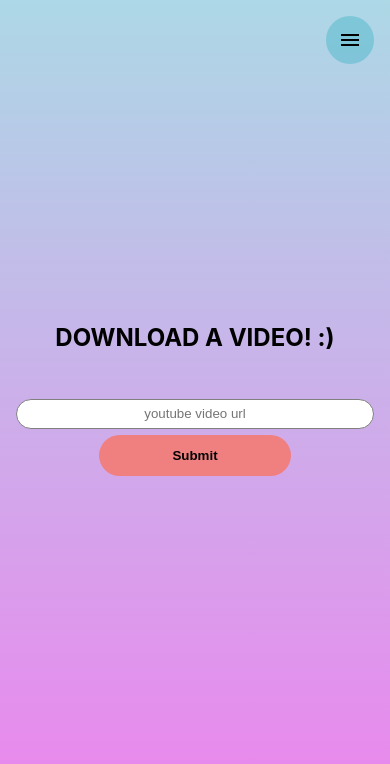
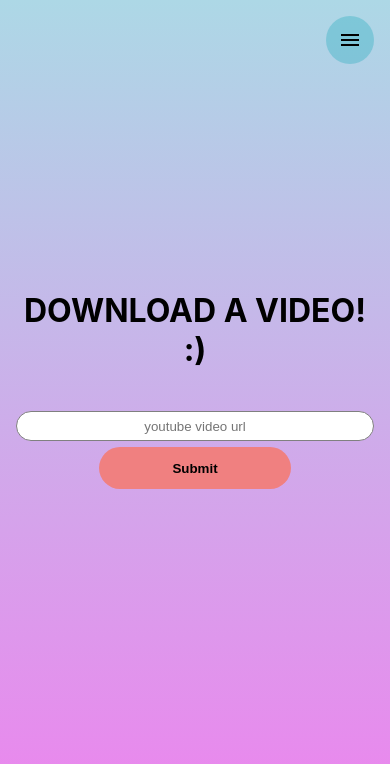
Before and after one commit to kimamov/youtubeDownloader, a React (Create React App) app: page / in a window 390 px wide. Shown: the top 764 px of the page. Built offline with nearby package versions, Linux system fonts and the light colour scheme.

Commit message:
css fixes and clean up

```diff
--- a/src/App.js
+++ b/src/App.js
@@ -3,7 +3,9 @@ import {Redirect, Switch, Route} from 'react-router-dom';
 import './Sass/style.css';
 import RouteUndef from './components/RouteUndef.js'
 import Downloader from './components/Downloader.js'
+import DownloadList from './components/DownloadList'
 import WelcomeBanner from './components/WelcomeBanner.js'
+import SearchBar from './components/SearchBar.js'
 import Navigation from './components/Navigation.js'
 
 
@@ -11,16 +13,13 @@ class App extends Component {
   render() {
     return (
       <div style={{height: window.innerHeight}} className={'App'}>
-        {/* <div></div> */}
         <Route path='' component={Navigation}/>
           <main>
             <Switch>
               {/* <Route component={RouteUndef}/> */}
             </Switch>
-            <section className={'mainSection'}>
             {/* <WelcomeBanner></WelcomeBanner> */}
             <Route path='/' component={Downloader}/>
-            </section>
           </main>
       </div>
     );
--- a/src/Sass/style.css
+++ b/src/Sass/style.css
@@ -11,18 +11,15 @@
   margin: 0 auto;
   width: 100%;
   height: 100%;
-  overflow: scroll !important;
+  overflow: auto !important;
   /* max-width: $maxWidth; */
   /* background-color: $bgColor; */
-}
-
-.App main .mainSection {
-  /* background-color: white; */
 }
 
 #dlComponent {
   text-align: center;
   max-width: 40rem;
+  width: 100%;
   margin: 0 auto;
   padding: 1rem 1rem 2rem 1rem;
   border-radius: 1rem;
@@ -43,7 +40,7 @@
   padding: 0 0 2rem 0;
   display: block;
   width: 100%;
-  max-width: 34rem;
+  max-width: 40rem;
   margin: 0 auto;
 }
 
@@ -89,7 +86,7 @@
 
 .nameSelect {
   width: 100%;
-  max-width: 34rem;
+  max-width: 40rem;
   margin: 0 auto;
   background-color: white;
   border-radius: 2rem;
@@ -145,10 +142,6 @@
     height: 100% !important;
     overflow: hidden;
   }
-  .App main .mainSection {
-    height: 100%;
-    background-color: transparent !important;
-  }
   .App .downloadContainer {
     height: 100%;
     display: -webkit-box;
@@ -163,6 +156,10 @@
     border-radius: 0;
     width: 100%;
     background-color: transparent;
+  }
+  .App #dlComponent h1 {
+    margin: 0;
+    padding: 0;
   }
   .App #dlComponent #videoSearchForm div {
     border: none;
@@ -406,7 +403,7 @@
 }
 
 .typeSelect {
-  max-width: 34rem;
+  max-width: 40rem;
   width: 100%;
   margin: 0 auto;
 }
@@ -429,7 +426,7 @@
 }
 
 .typeSelect .radioButtons label {
-  border-radius: 0.2rem;
+  border-radius: 2rem;
   display: block;
   background-color: white;
   padding: 0.4rem 0 0.4rem 0;
@@ -452,7 +449,7 @@
 .typeSelect .advancedType {
   background-color: white;
   max-width: 24rem;
-  border-radius: 0.2rem;
+  border-radius: 2rem;
   margin: 1rem auto 1rem auto;
   display: -webkit-box;
   display: -ms-flexbox;
@@ -501,7 +498,7 @@
 }
 
 .downloadList .downloadListHeader {
-  border-radius: 0.2rem;
+  border-radius: 2rem;
   border: 1px solid black;
   margin: 0 1rem;
 }
--- a/src/Sass/style.scss
+++ b/src/Sass/style.scss
@@ -6,8 +6,8 @@ $secondaryLight: rgb(216, 136, 226);
 $maxWidth: 82rem;
 $mobileSpacing: 100%;
 $navHeight: 3rem;
-
-$mainRoundness: 0.2rem;
+$inputWidth: 40rem;
+$mainRoundness: 2rem;
 
 
 
@@ -21,12 +21,10 @@ $mainRoundness: 0.2rem;
         margin: 0 auto;
         width: 100%;
         height: 100%;
-        overflow: scroll !important;
+        overflow: auto !important;
         /* max-width: $maxWidth; */
         /* background-color: $bgColor; */
-        .mainSection{
-          /* background-color: white; */
-        }
+
     }
   }
 
@@ -34,9 +32,11 @@ $mainRoundness: 0.2rem;
   #dlComponent{
     text-align: center;
     max-width: 40rem;
+    width: 100%;
     margin: 0 auto;
     padding: 1rem 1rem 2rem 1rem;
     border-radius: 1rem;
+
   }
 
   .App-link {
@@ -50,7 +50,7 @@ $mainRoundness: 0.2rem;
     padding: 0 0 2rem 0;
     display: block;
     width: $mobileSpacing;
-    max-width: 34rem;
+    max-width: $inputWidth;
     margin: 0 auto;
 
     div{
@@ -75,7 +75,7 @@ $mainRoundness: 0.2rem;
   }
 
   .roundedButton{
-    border-radius: 2rem;
+    border-radius: $mainRoundness;
     border: 1px solid grey;
     margin: 0 auto 0 auto !important;
     height: 2.6rem;
@@ -91,10 +91,10 @@ $mainRoundness: 0.2rem;
   }
   .nameSelect{
     width: 100%;
-    max-width: 34rem;
+    max-width: $inputWidth;
     margin: 0 auto;
     background-color: white;
-    border-radius: 2rem;
+    border-radius: $mainRoundness;
     overflow: hidden;
     input{
       width: 94%;
@@ -130,10 +130,7 @@ $mainRoundness: 0.2rem;
       main{
         height: 100% !important;
         overflow: hidden;
-        .mainSection{
-          height: 100%;
-          background-color: transparent !important;
-        }
+
       }
       .downloadContainer{
         height: 100%;
@@ -145,7 +142,10 @@ $mainRoundness: 0.2rem;
         border-radius: 0;
         width: 100%;
         background-color: transparent;
-
+        h1{
+          margin: 0;
+          padding: 0;
+        }
         #videoSearchForm{
           div{
               border: none;
@@ -155,7 +155,7 @@ $mainRoundness: 0.2rem;
           }
           input[type='text']{
               /* border-radius: $mainRoundness; */
-              border-radius: 2rem;
+              border-radius: $mainRoundness;
               margin: 0.4rem auto;
               padding: 0.4rem 0;
               background-color: white;
@@ -369,7 +369,7 @@ $mainRoundness: 0.2rem;
   }
 
   .typeSelect{
-      max-width: 34rem;
+      max-width: $inputWidth;
       width: $mobileSpacing;
       margin: 0 auto;
       div{
@@ -428,6 +428,7 @@ $mainRoundness: 0.2rem;
    /* height: calc(100% - 3rem); */
    height: 100%;
    overflow: auto;
+   //display: flex;
   }
   .downloadList{
     max-width: 40rem;
@@ -493,7 +494,7 @@ $mainRoundness: 0.2rem;
   }
   .downloadListToggle{
     //border-radius: 50%;
-    border-radius: 2rem;
+    border-radius: $mainRoundness;
     font-weight: bold;
     border: 1px solid grey;
     background-color: white;
--- a/src/components/Downloader.js
+++ b/src/components/Downloader.js
@@ -7,8 +7,7 @@ import DownloadList from './DownloadList'
 import BackButton from './BackButton.js'
 import About from './About'
 import FormatSelect from './FormatSelect.js'
-//const BASEURL='http://82.165.121.77:5000/'
-const BASEURL='http://localhost:5000/'
+const BASEURL='http://82.165.121.77:5000/'
 
 export default class App extends Component {
   constructor(props) {
@@ -16,7 +15,7 @@ export default class App extends Component {
     this.dlOptions=["dl","audio"]
     this.dlMode=0;
     this.quickQueryOtions=[
-      {options:'',mime:'mp4'},
+      {options:'',mime:'&mime=mp4'},
       {options:'&options=quality:highest',mime:'&mime=mp4'},
       {options:'&options=filter:audioonly',mime:'&mime=mp4'},
       {options:'&options=quality:lowestaudio',mime:'&mime=webm'}
```
Also changed, not shown: 1 other file (tests, documents, lock files or other folders).
